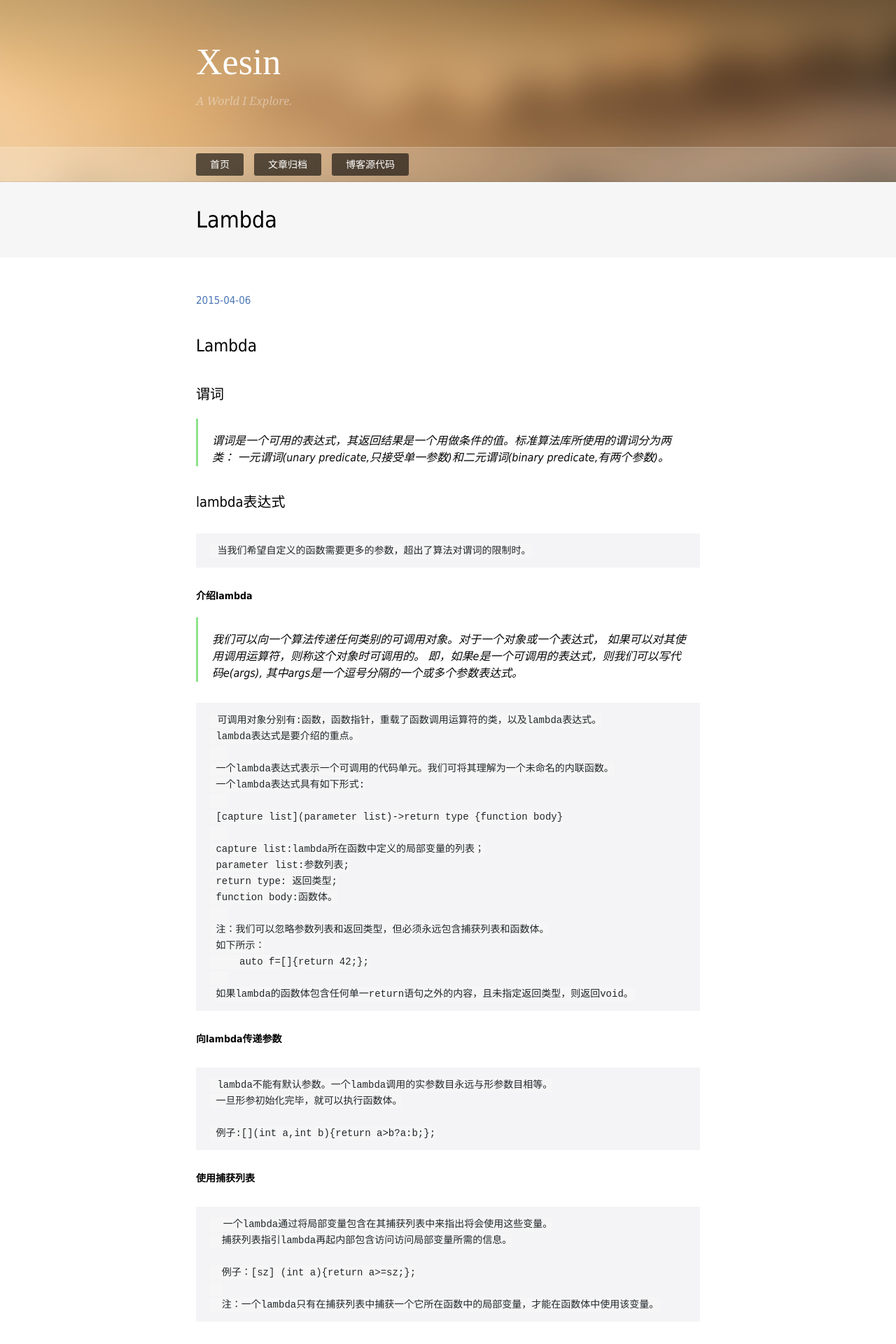
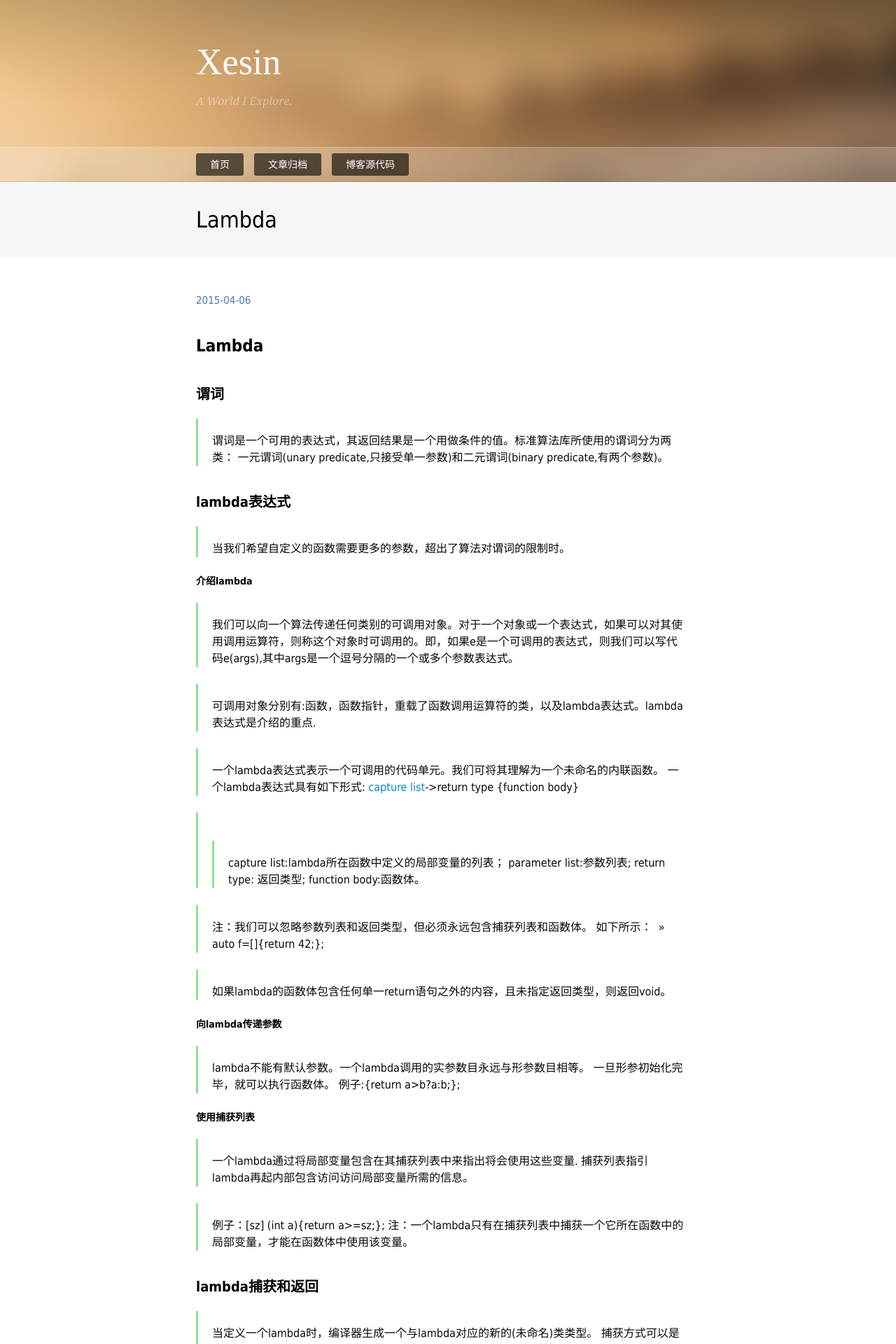
Before and after one commit to Xesian/Xesian, a Jekyll site: the page built from _posts/2015-04-06-Lambda介绍.markdown, in a window 1280 px wide. Shown: the top 1920 px of the page at 70% size. Built offline with Jekyll 4.4.1, drawn with Linux system fonts in a browser that asks for light colours; nearby versions of some CDN libraries; some web fonts are replaced; comment, search, counter and statistics services are not loaded; some of the changed text lies outside the part shown.

Commit message:
xesin commit

```diff
--- a/_posts/2015-04-06-Lambda介绍.markdown
+++ b/_posts/2015-04-06-Lambda介绍.markdown
@@ -5,122 +5,94 @@ description:    Lambda表达式的用法
 keywords: lambda predicate
 ---
 
-###Lambda
+###**Lambda**
 
-####谓词
+####**谓词**
 
 > 谓词是一个可用的表达式，其返回结果是一个用做条件的值。标准算法库所使用的谓词分为两类：
-	一元谓词(unary predicate,只接受单一参数)和二元谓词(binary predicate,有两个参数)。
+  一元谓词(unary predicate,只接受单一参数)和二元谓词(binary predicate,有两个参数)。
 
+####**lambda表达式**
 
-####lambda表达式
-
-     当我们希望自定义的函数需要更多的参数，超出了算法对谓词的限制时。
+  > 当我们希望自定义的函数需要更多的参数，超出了算法对谓词的限制时。
 
 
 ######**介绍lambda**
 
-> 我们可以向一个算法传递任何类别的可调用对象。对于一个对象或一个表达式，
-	 如果可以对其使用调用运算符，则称这个对象时可调用的。
-	 即，如果e是一个可调用的表达式，则我们可以写代码e(args),
-	 其中args是一个逗号分隔的一个或多个参数表达式。
+> 我们可以向一个算法传递任何类别的可调用对象。对于一个对象或一个表达式，如果可以对其使用调用运算符，则称这个对象时可调用的。即，如果e是一个可调用的表达式，则我们可以写代码e(args),其中args是一个逗号分隔的一个或多个参数表达式。
 
-     可调用对象分别有:函数，函数指针，重载了函数调用运算符的类，以及lambda表达式。
-	 lambda表达式是要介绍的重点。
+> 可调用对象分别有:函数，函数指针，重载了函数调用运算符的类，以及lambda表达式。lambda表达式是介绍的重点.
 
-     一个lambda表达式表示一个可调用的代码单元。我们可将其理解为一个未命名的内联函数。
-	 一个lambda表达式具有如下形式:
+> 一个lambda表达式表示一个可调用的代码单元。我们可将其理解为一个未命名的内联函数。
+  一个lambda表达式具有如下形式:
+  [capture list](parameter list)->return type {function body}
 
-     [capture list](parameter list)->return type {function body}
-
-     capture list:lambda所在函数中定义的局部变量的列表；
+ >>  capture list:lambda所在函数中定义的局部变量的列表；
      parameter list:参数列表;
      return type: 返回类型;
      function body:函数体。
 
-     注：我们可以忽略参数列表和返回类型，但必须永远包含捕获列表和函数体。
-	 如下所示：
-         auto f=[]{return 42;};
+> 注：我们可以忽略参数列表和返回类型，但必须永远包含捕获列表和函数体。
+    如下所示：
+      >> auto f=[]{return 42;};
 
-     如果lambda的函数体包含任何单一return语句之外的内容，且未指定返回类型，则返回void。
+> 如果lambda的函数体包含任何单一return语句之外的内容，且未指定返回类型，则返回void。
 
 
 ######**向lambda传递参数**
 
-     lambda不能有默认参数。一个lambda调用的实参数目永远与形参数目相等。
-	 一旦形参初始化完毕，就可以执行函数体。
-
-     例子:[](int a,int b){return a>b?a:b;};
+> lambda不能有默认参数。一个lambda调用的实参数目永远与形参数目相等。  一旦形参初始化完毕，就可以执行函数体。
+> 例子:[](int a,int b){return a>b?a:b;};
 
 
 ######**使用捕获列表**
 
-      一个lambda通过将局部变量包含在其捕获列表中来指出将会使用这些变量。
-	  捕获列表指引lambda再起内部包含访问访问局部变量所需的信息。
+> 一个lambda通过将局部变量包含在其捕获列表中来指出将会使用这些变量.    捕获列表指引lambda再起内部包含访问访问局部变量所需的信息。
 
-      例子：[sz] (int a){return a>=sz;};
+> 例子：[sz] (int a){return a>=sz;};
+> 注：一个lambda只有在捕获列表中捕获一个它所在函数中的局部变量，才能在函数体中使用该变量。
 
-      注：一个lambda只有在捕获列表中捕获一个它所在函数中的局部变量，才能在函数体中使用该变量。
+####**lambda捕获和返回**
 
-
-####lambda捕获和返回
-
-      当定义一个lambda时，编译器生成一个与lambda对应的新的(未命名)类类型。
-
-      捕获方式可以是值或引用。
-
+> 当定义一个lambda时，编译器生成一个与lambda对应的新的(未命名)类类型。
+> 捕获方式可以是值或引用。
 
 ######**值捕获**
 
-       与传递参数类似，采用值捕获的前提是变量可以拷贝。与参数不同，
-	   被捕获的变量是在lambda创建时拷贝，而不是调用时拷贝。
-
-       void fun()
+> 与传递参数类似，采用值捕获的前提是变量可以拷贝。与参数不同，被捕获的变量是在lambda创建时拷贝，而不是调用时拷贝。
+  >>     void fun()
        {
             int a=100;
             auto f=[a](int d){return a+b;};
             //...
        }
-
-
 ######**引用捕获**
-
+>
       void fun()
       {
           int a=100;
           auto f=[&a](int b){return a+b;};
           //...
       }
-
-       WARNING:当我们以引用方式捕获一个变量时，必须保证在lambda执行时变量时存在的。
+> **WARNING**:当我们以引用方式捕获一个变量时，必须保证在lambda执行时变量时存在的。
 
 
 ######**建议:尽量保持lambda的变量捕获简单化**
 
+> 一个lambda捕获从lambda被创建到lambda自身执行这段时间内保存的相关信息。确保lambda每次执行的时候这些信息都是有预期的意义，是程序员的责任。
 
-      一个lambda捕获从lambda被创建到lambda自身执行这段时间内保存的相关信息。
-	  确保lambda每次执行的时候这些信息都是有预期的意义，是程序员的责任。
+> 捕获一个普通变量，如int，string，或其他非指针的类型吗，通常可以采用简单的值捕获方式。在此情况下，只需关注变量在捕获时是否有我们需要的值就可以了。
 
-      捕获一个普通变量，如int，string，或其他非指针的类型吗，通常可以采用简单的值捕获方式。
-	  在此情况下，只需关注变量在捕获时是否有我们需要的值就可以了。
+>  如果我们捕获一个指针或者迭代器，或采用引用捕获方式，就必须确保在lambda执行时，绑定到迭代器、指针或者引用对象的存在。而且，需要保证对象具有预期的值。在lambda从创建到它执行的这段时间内,可能有代码改变绑定的对象的值。也就是说，在指针或引用被捕获时，绑定的对象的值是我们所期望的，但在lambda执行时，该对象的值可能已经完全不同。
 
-      如果我们捕获一个指针或者迭代器，或采用引用捕获方式，
-	  就必须确保在lambda执行时，绑定到迭代器、指针或者引用对象的存在。
-	  而且，需要保证对象具有预期的值。在lambda从创建到它执行的这段时间内，
-	  可能有代码改变绑定的对象的值。也就是说，在指针或引用被捕获时，
-	  绑定的对象的值是我们所期望的，但在lambda执行时，该对象的值可能已经完全不同。
-
-      一般来说，我们应该尽量减少捕获的数据量，来避免潜在的捕获导致的问题。
-	  而且，如果可能的话，应该避免捕捉指针或者引用。
-
+>  一般来说，我们应该尽量减少捕获的数据量，来避免潜在的捕获导致的问题。
+    而且，如果可能的话，应该避免捕捉指针或者引用.
 
 ######**隐式捕获**
 
-       在捕获列表中使用=或者&告诉编译器进行隐式捕获，其中=代表值捕获，&代表引用捕获。
+> 在捕获列表中使用=或者&告诉编译器进行隐式捕获，其中=代表值捕获，&代表引用捕获。
 
-       当我们混合使用隐式捕获和显示捕获时，捕获列表中的第一个元素必须是一个&或者=。
-	   此符号指定了默认捕获方式为引用或值。
-
+>   当我们混合使用隐式捕获和显示捕获时，捕获列表中的第一个元素必须是一个&或者=。此符号指定了默认捕获方式为引用或值。
 
 ######**lambda捕获列表总结**
 
--- a/themes/violet/css/style.css
+++ b/themes/violet/css/style.css
@@ -464,7 +464,7 @@ a:hover {
     border-radius: 0 3px 3px 0;
     text-align: left;
     color: #080809;
-    font-style: italic;
+    font-style: initial;
 }
 .main-article blockquote p {
     color: #080809;
```
Also changed, not shown: other parts of _posts/2015-04-06-Lambda介绍.markdown (+8 -12 lines), _posts/2015-03-29-思科学习笔记1.markdown (+61 -51 lines), _posts/2015-04-03-C++ 顺序容器.markdown (+42 -43 lines).
